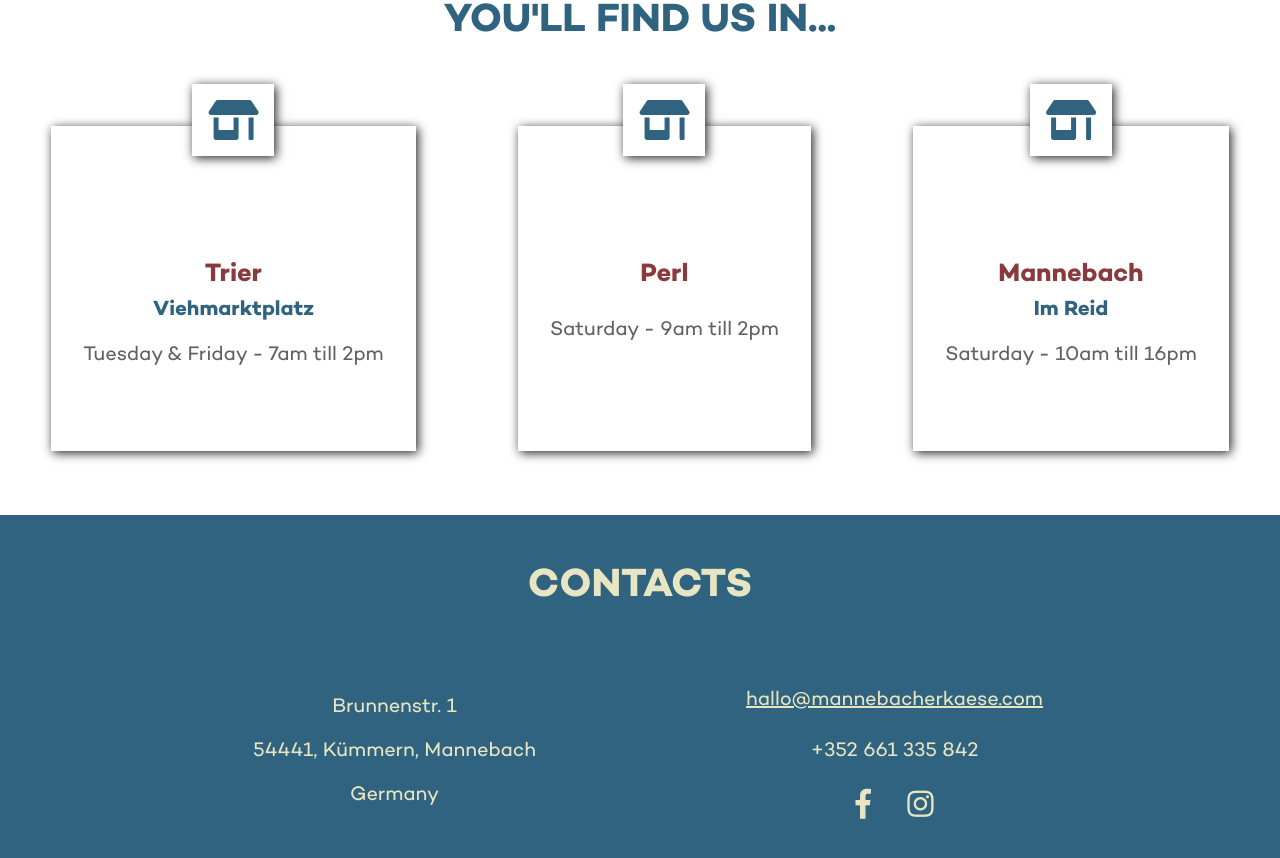
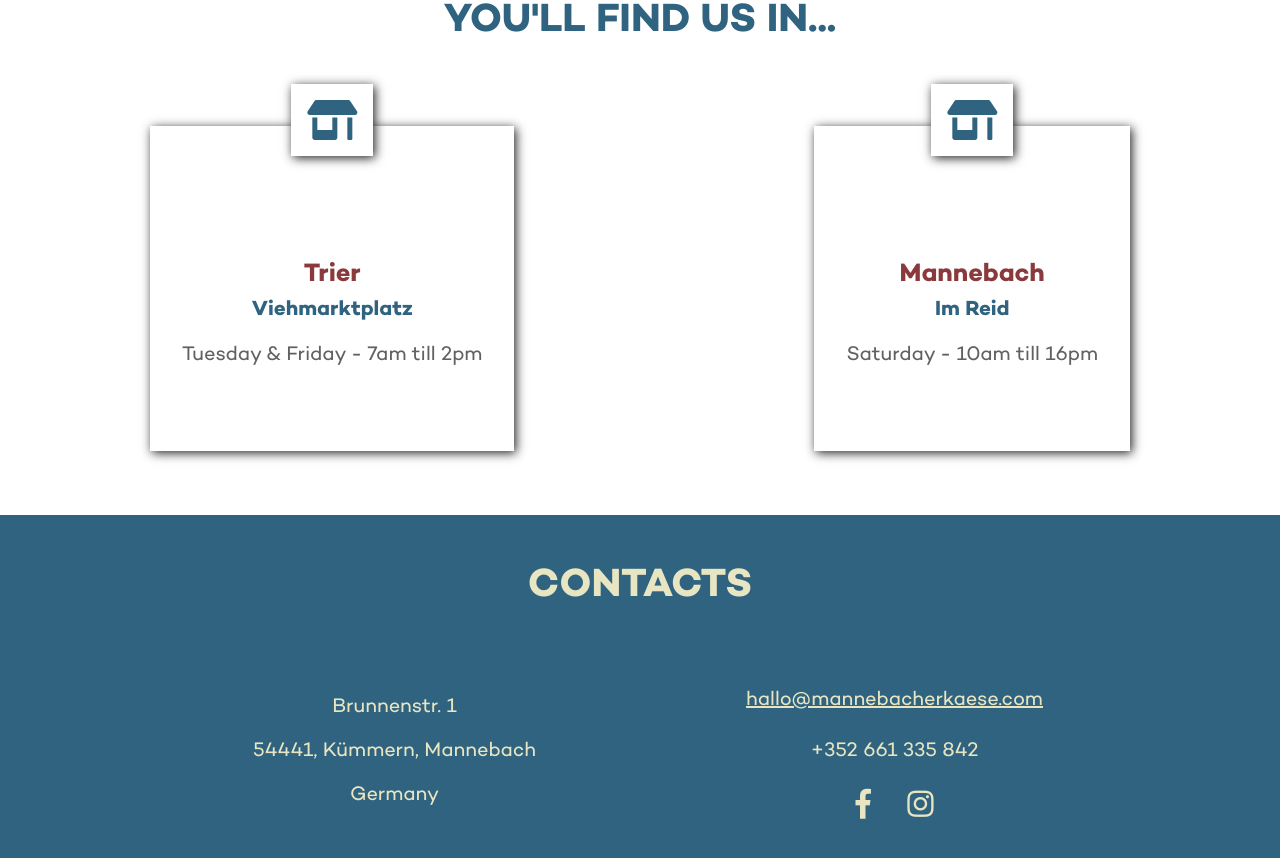
Before and after one commit to matteocarpi/mannebacherk-se, a Jekyll site: the page built from pages/EN/index.md, in a window 1280 px wide and 900 px high, scrolled down 4486 px. Shown: the top 858 px of the window. Built offline with Jekyll 4.4.1, drawn with Linux system fonts in a browser that asks for light colours; nearby versions of some CDN libraries.

Commit message:
feature: remove perl from markets

```diff
--- a/_data/markets-en.yml
+++ b/_data/markets-en.yml
@@ -3,10 +3,6 @@
   address: Viehmarktplatz
   times:
   - Tuesday & Friday - 7am till 2pm
-- name: Perl
-  address: ''
-  times:
-  - Saturday - 9am till 2pm
 - name: Mannebach
   coords: https://goo.gl/maps/vWVaT5Baf8UoS6Vg8
   address: |-
```
